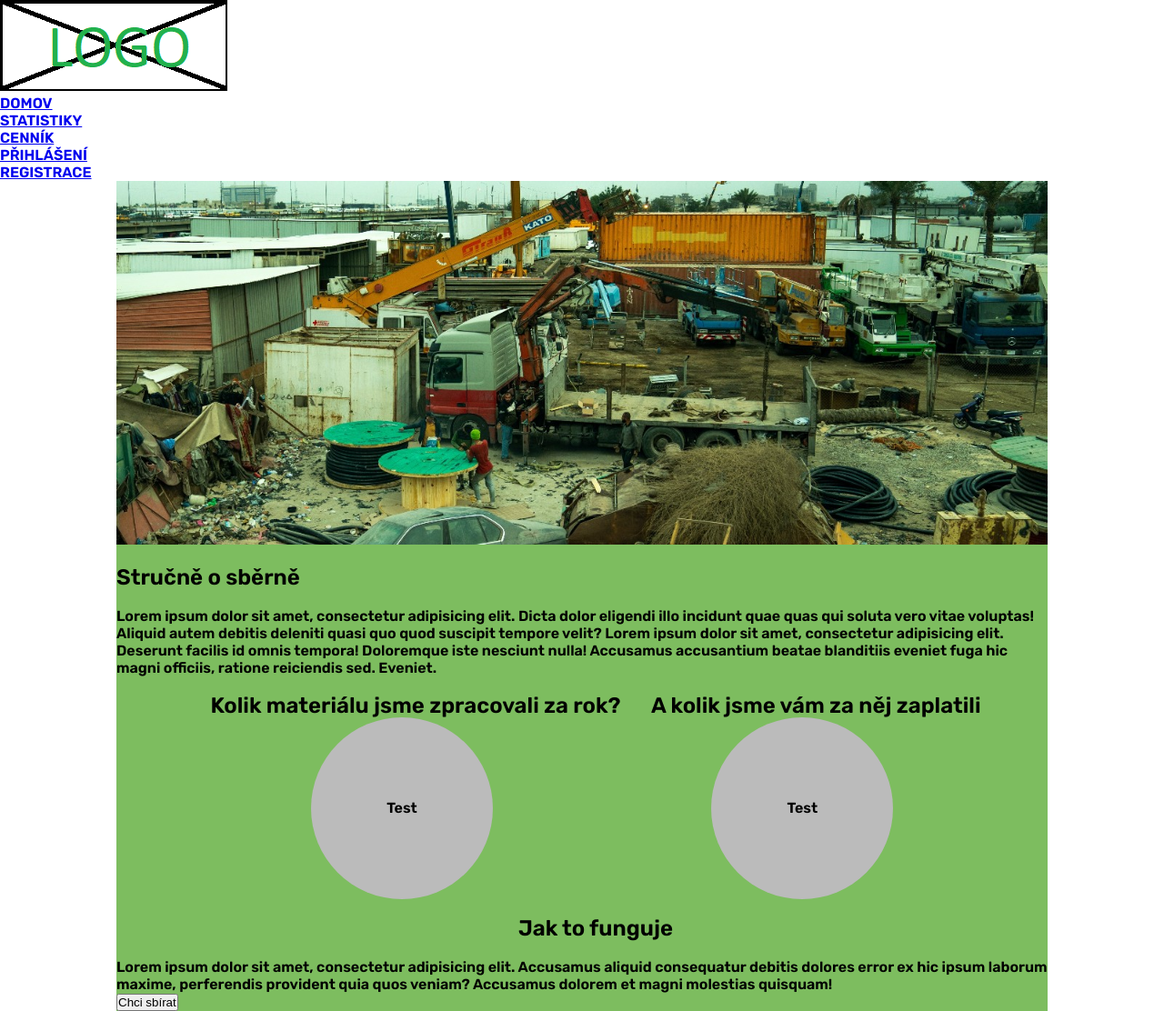
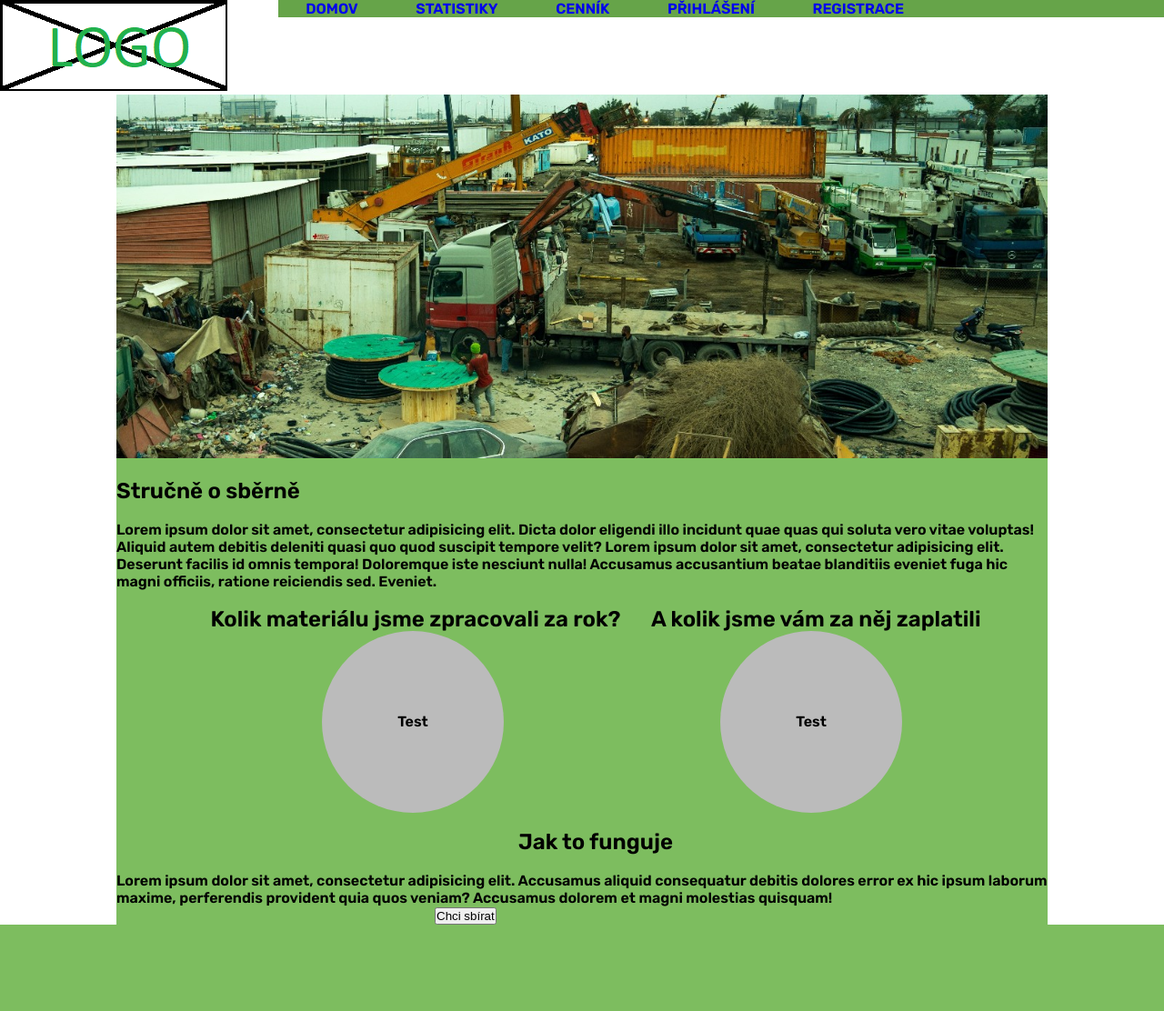
Before and after one commit to v-kollar/junkyard-website, a Flask app: page / in a window 1280 px wide. Shown: the whole page at 91% size. After the commit the page ends 1017 px from the top, so only its background shows below. Run offline with Flask 2, Linux system fonts and the light colour scheme.

Commit message:
Stylování tlačítka a navigace

```diff
--- a/src/static/css/colors.css
+++ b/src/static/css/colors.css
@@ -4,3 +4,6 @@ p {
 section {
     background-color: #7DBD5F;
 }
+nav ul {
+    background-color: #66A449;
+}
--- a/src/static/css/structure.css
+++ b/src/static/css/structure.css
@@ -37,10 +37,14 @@ section p {
     background-color: #bbb;
     border-radius: 50%;
     display: inline-block;
+    margin-left: 5%;
 
 }
 span p {
     padding-top: 25px;
+}
+section button {
+    margin-left: 45%;
 }
 
 @media only screen and (min-width: 768px) {
@@ -76,9 +80,31 @@ span p {
     height: 200px;
     width: 200px;
 }
-    section button {
-}
+
     span p {
         padding-top: 90px;
     }
+    section button {
+        margin-left: 350px;
+
+
+    }
+    nav {
+
+        width: 100%;
+    }
+    nav ul {
+        float: right;
+        list-style: none;
+        box-sizing: border-box;
+        padding-right: 20%;
+    }
+    nav ul li {
+        display: inline-block;
+        margin: 0 30px;
+    }
+    nav ul li a {
+        text-decoration: none;
+    }
+
 }
```
